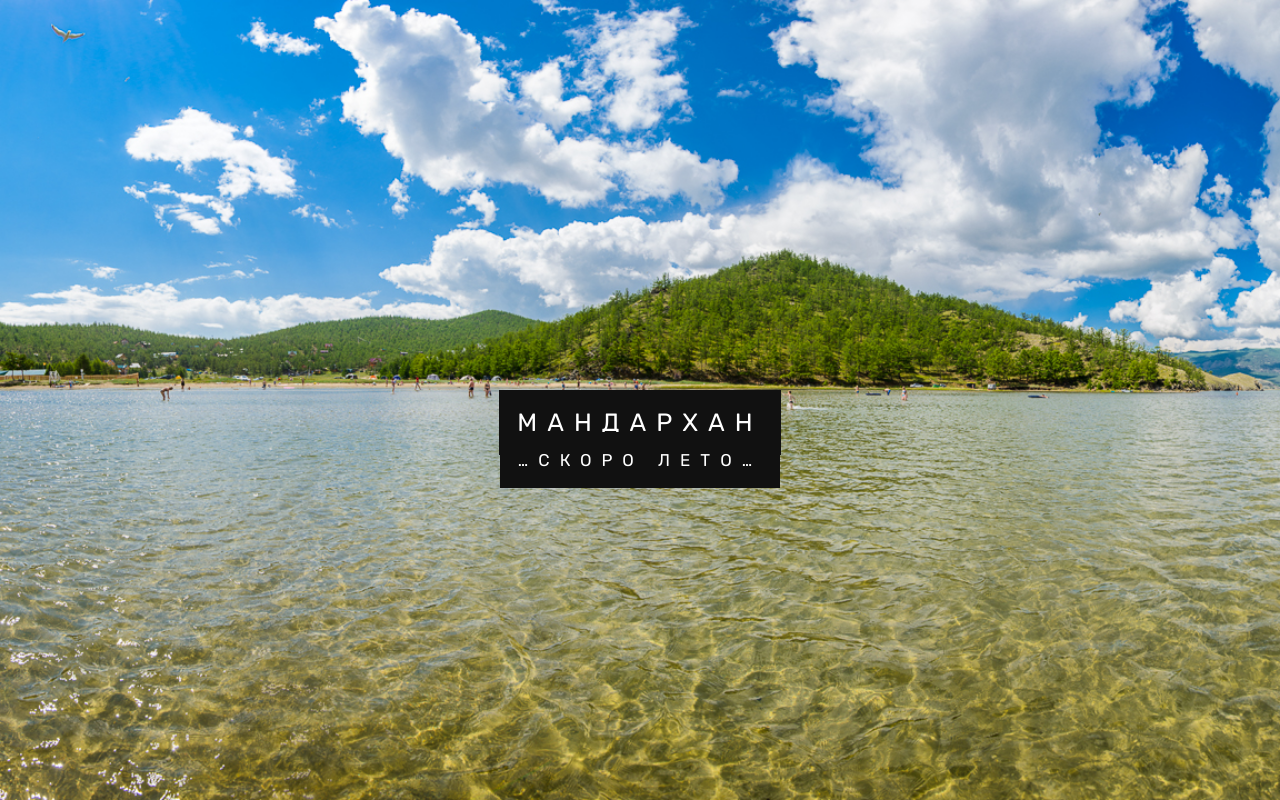
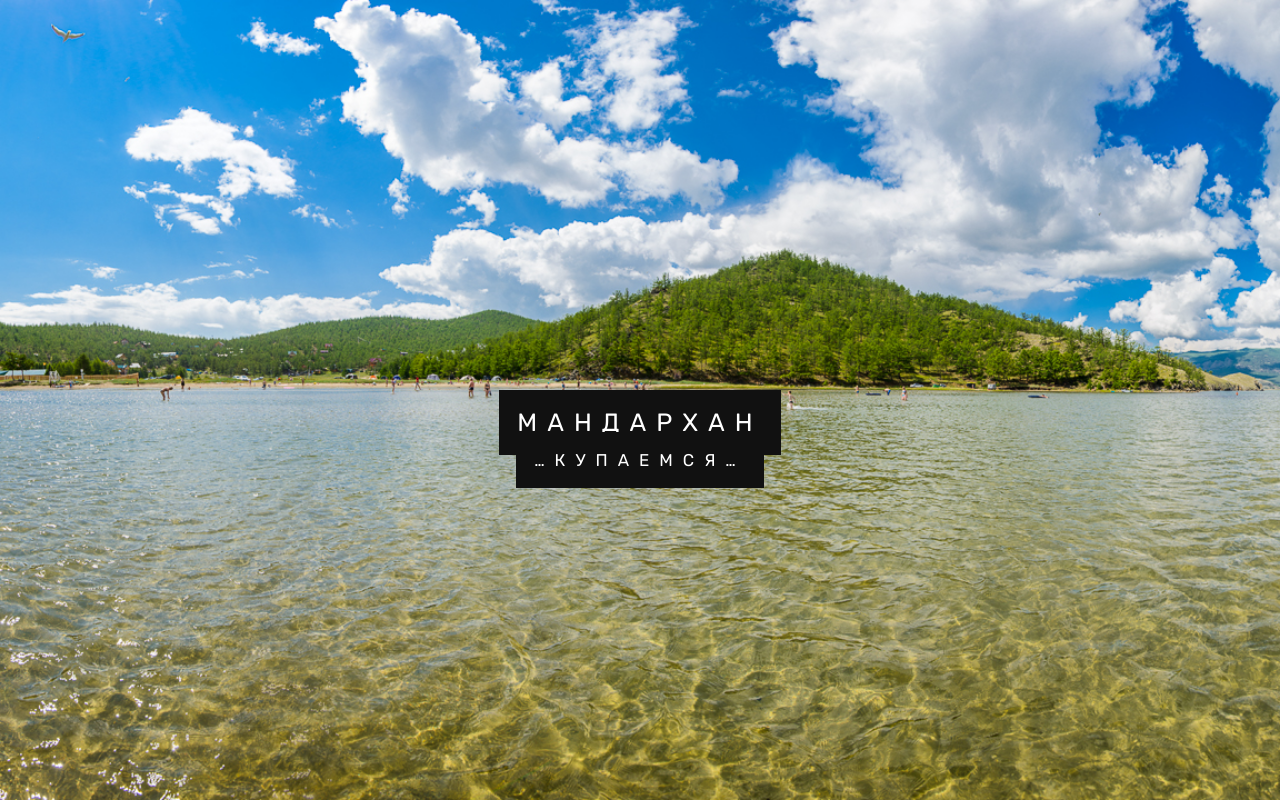
Before and after one commit to mandarhan/mandarhan.github.io, a plain HTML site: page index.html in a window 1280 px wide. Drawn offline with Linux system fonts and the light colour scheme.

Commit message:
Summer update

```diff
--- a/index.html
+++ b/index.html
@@ -58,7 +58,7 @@
 <div class="bgimg-1">
     <div class="caption">
         <span class="border">МАНДАРХАН</span><br>
-        <span class="border" style="font-size: 17px">&hellip;СКОРО ЛЕТО&hellip;</span>
+        <span class="border" style="font-size: 17px">&hellip;КУПАЕМСЯ&hellip;</span>
     </div>
 </div>
 </body>
```
